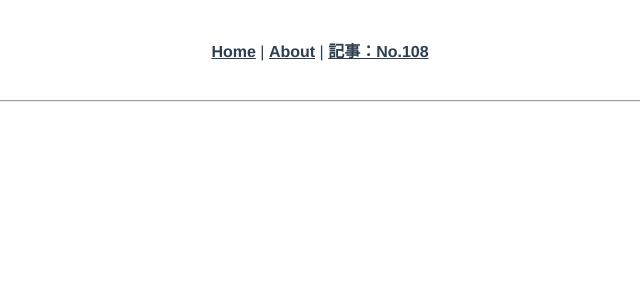
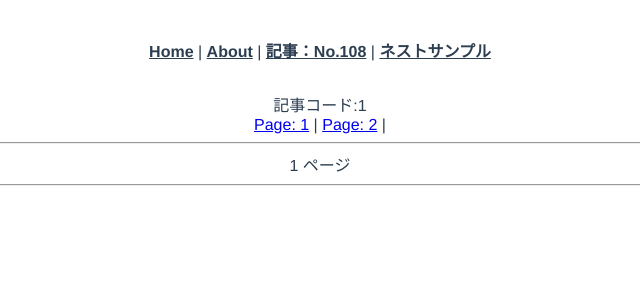
Before and after one commit to sumgum/Vue_SPA_pra, a Vue app: page /nest/1/pages/1 in a window 1280 px wide. Shown: the top 300 px of the page, without its empty margins (320-960 px from the left). Built offline with nearby package versions, Linux system fonts and the light colour scheme.

Commit message:
コンポーネントのネスト

```diff
--- a/src/App.vue
+++ b/src/App.vue
@@ -3,7 +3,8 @@
     <div id="nav">
       <router-link to="/">Home</router-link> |
       <router-link to="/about">About</router-link> |
-      <router-link to="/article/108">記事：No.108</router-link>
+      <router-link to="/article/108">記事：No.108</router-link> |
+      <router-link to="/nest/108">ネストサンプル</router-link>
     </div>
     <router-view/>
     <hr/>
--- a/src/router/index.js
+++ b/src/router/index.js
@@ -2,6 +2,8 @@ import Vue from 'vue'
 import VueRouter from 'vue-router'
 import Home from '../views/Home.vue'
 import Article from '../views/Article.vue'
+import Nest from '../views/Nest.vue'
+import Page from '../views/Page.vue'
 
 // Vue Routerを有効化
 Vue.use(VueRouter)
@@ -29,7 +31,21 @@ Vue.use(VueRouter)
     name: 'Article',
     component: Article,
     props: true,
-  }
+  },
+  {
+    path: '/nest/:aid',
+    name: 'Nest',
+    component: Nest,
+    props: true,
+    children: [
+      {
+        path: 'pages/:page_num',
+        name: 'Page',
+        component: Page,
+        props: true,
+      }
+    ]
+  },
 ]
 
 const router = new VueRouter({
--- /dev/null
+++ b/src/views/Nest.vue
@@ -0,0 +1,22 @@
+<template>
+<div>
+  <!-- <span>記事コード:{{ $route.params.aid }}</span> -->
+  <div>記事コード:{{ aid }}</div>
+    <span><router-link v-bind:to="'/nest/' + aid + '/pages/1'">
+    Page: 1</router-link></span> |
+    <span><router-link v-bind:to="'/nest/' + aid + '/pages/2'">
+    Page: 2</router-link></span> |
+  <hr />
+  <router-view />
+</div>
+</template>
+
+<script>
+// @ is an alias to /src
+export default {
+  name: 'Nest',
+  props: {
+    aid: String
+  }
+}
+</script>
--- /dev/null
+++ b/src/views/Page.vue
@@ -0,0 +1,12 @@
+<template>
+  <div>{{ page_num }} ページ</div>
+</template>
+
+<script>
+export default {
+  name: 'Page',
+  props: {
+    page_num: String
+  }
+}
+</script>
```
